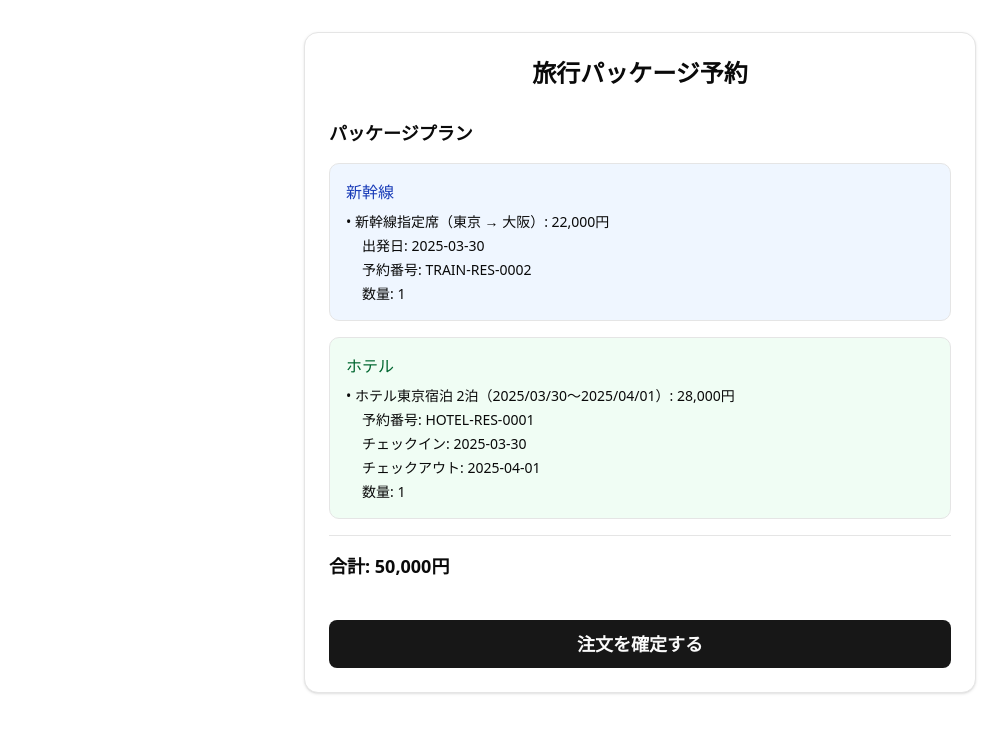
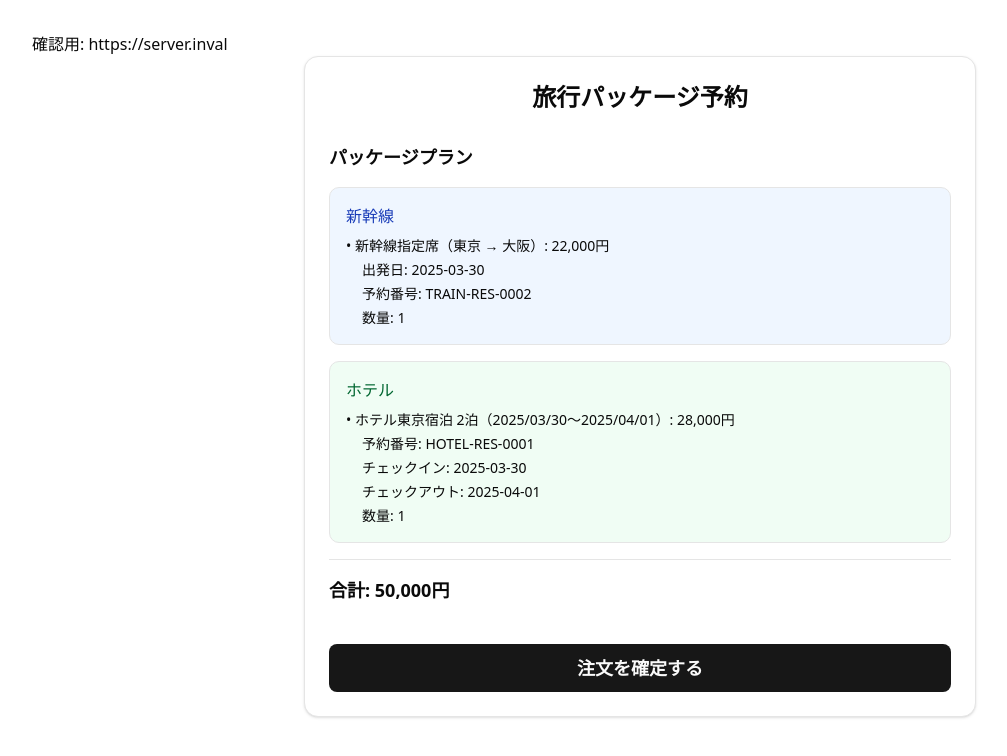
Before and after one commit to funteractive-inc/eichiii-demo-ec, a Next.js app: page / in a window 1280 px wide. Shown: the top 756 px of the page, without its empty margins (0-1007 px from the left). Built offline with nearby package versions, Linux system fonts and the light colour scheme; no server answers.

Commit message:
chore: check env

```diff
--- a/src/components/ec-test-screen.tsx
+++ b/src/components/ec-test-screen.tsx
@@ -29,6 +29,7 @@ export default function EcTestScreen() {
 
   return (
     <div className="min-h-screen bg-white p-8">
+      <p>確認用: {NEXT_PUBLIC_API_BASE_URL.substring(0, 20)}</p>
       <div className="mx-auto max-w-2xl">
         <Card>
           <CardHeader>
```
